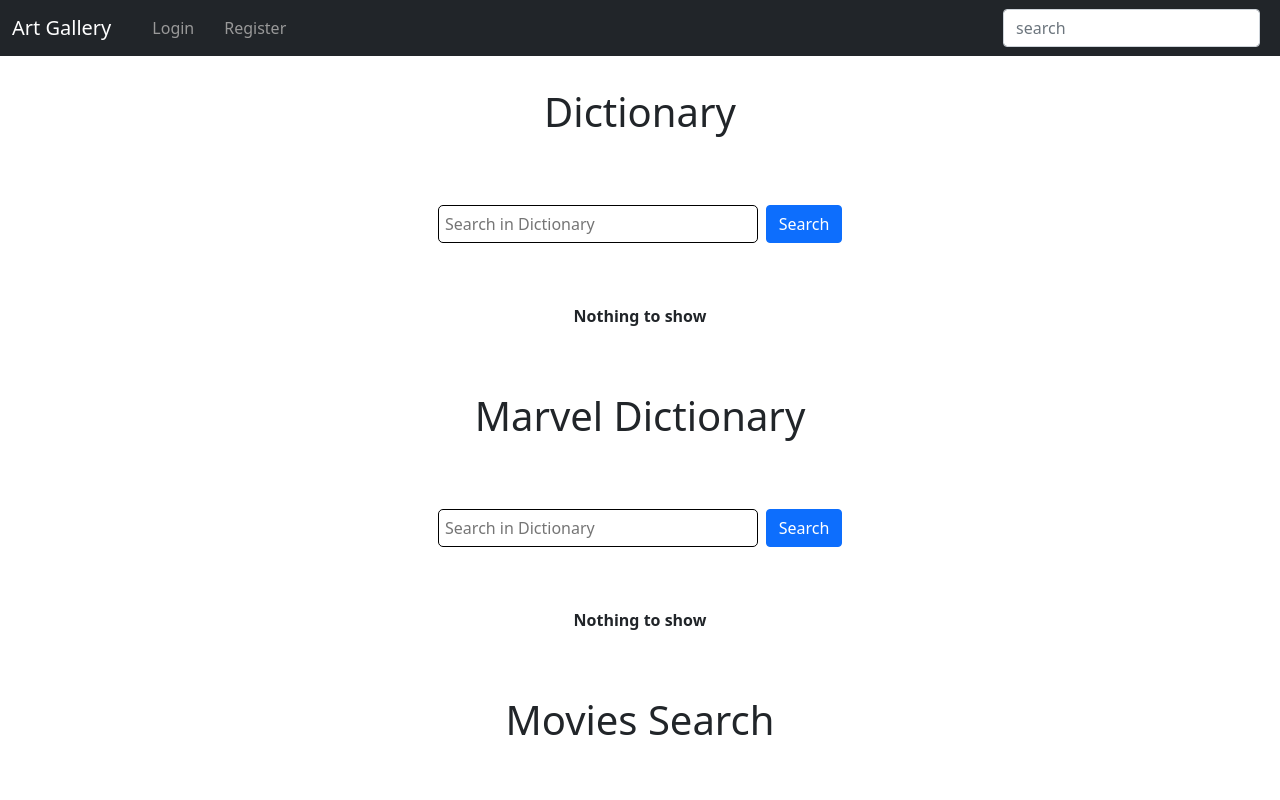
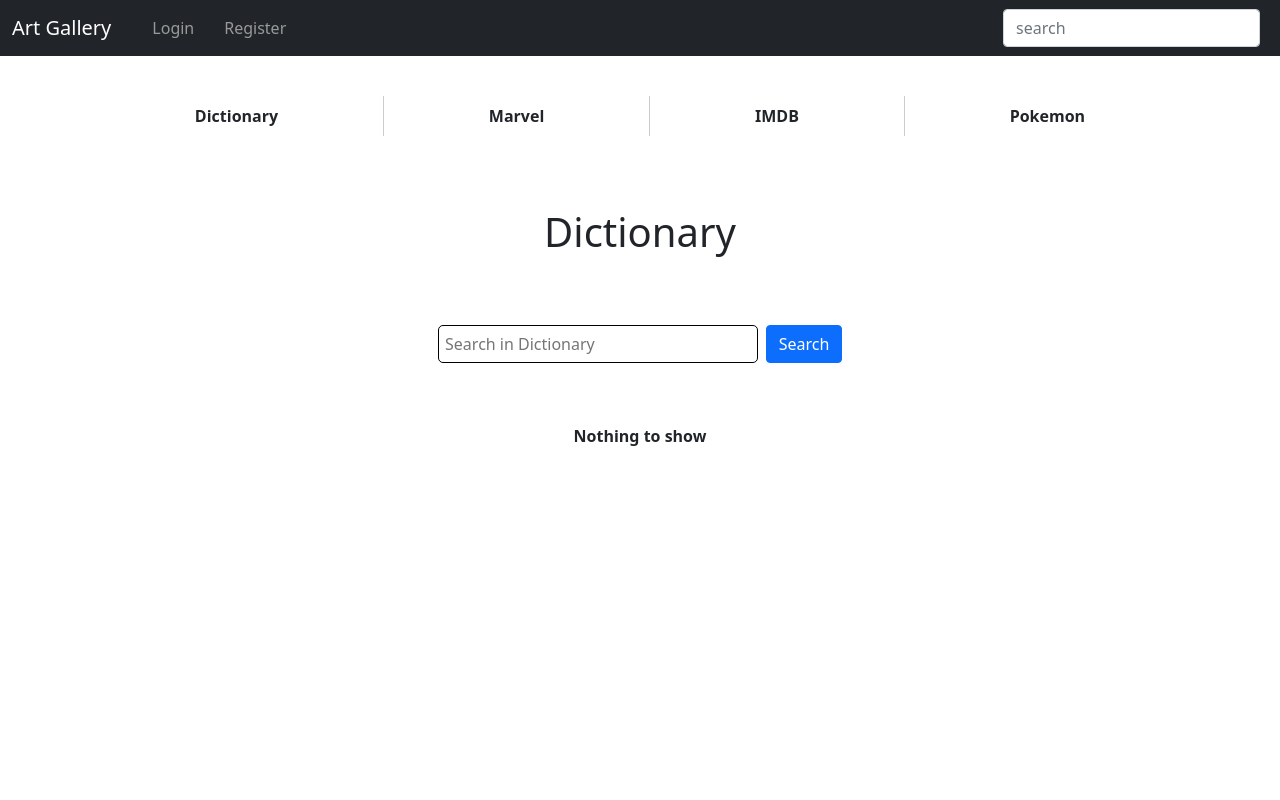
Before and after one commit to trickster1o1/react-project, a React (Create React App) app in the folder react-laravel/: page /apiTest in a window 1280 px wide. Shown: the top 800 px of the page. Built offline with nearby package versions, Linux system fonts and the light colour scheme.

Commit message:
ui management with pokedec

```diff
--- a/react-laravel/src/ApiTest.js
+++ b/react-laravel/src/ApiTest.js
@@ -5,10 +5,11 @@
     let [dicData, setDicData] = useState([]);
     let [marvelData, setMarvelData] = useState([]);
     let [movieData, setMovieData] = useState([]);
+    let [pokeData, setPokeData] = useState([]);
     // useEffect(async ()=>{
-
-    //     await fetch('http://www.omdbapi.com/?apikey=88be7f67&t=blade')
-    //     .then((response)=>response = response.json()).then((res)=>console.log(res));
+    //     await fetch('https://pokeapi.co/api/v2/pokedex/bulbasaur')
+    //     .then((res)=>res = res.json()).then((r)=>console.log(r))
+    //     .catch((error)=>console.log(error.message));
 
     // } ,[])
 
@@ -61,12 +62,61 @@
         }
     }
 
+    async function findPoke() {
+        await fetch('https://pokeapi.co/api/v2/pokemon/'+srchKey.toLowerCase())
+        .then((res)=>res = res.json())
+        .then((r)=>setPokeData(r))
+        .catch((error)=>console.log(setPokeData(error.message)));
+    }
+
+    function triggerPoke(e) {
+        if(e.key === 'Enter') {
+            findPoke();
+        }
+    }
+
+    function showFun(showThis) {
+        let dic = document.getElementById('dic');
+        let marv = document.getElementById('marv');
+        let mov = document.getElementById('mov');
+        let poke = document.getElementById('poke');
+
+        let colec = [dic, marv, mov, poke];
+        colec.forEach(cole => {
+            cole.style.display = 'none';
+        });
+
+        switch (showThis) {
+            case 'dic':
+                dic.style.display = 'block';
+                break;
+            case 'marv':
+                marv.style.display = 'block';
+                break;
+            case 'mov':
+                mov.style.display = 'block';
+                break;
+            case 'poke':
+                poke.style.display = 'block';
+
+            default:
+                break;
+        }
+    }
+
     return(
         <>
             <Header />
-            <div className = 'container' style={{'paddingBottom':'1.5em','paddingTop':'2em'}}>
+            <div className = 'container' style={{'paddingBottom':'30em','paddingTop':'2em'}}>
+                <div style={{'display':'flex','padding':'.5em'}}>
+                    <div onClick={()=>showFun('dic')} className="navHov" style={{'padding':'.5em','flexGrow':'1','borderRight':'1px solid rgba(0,0,0,0.2)','fontWeight':'bold'}} align='center'>Dictionary</div>
+                    <div onClick={()=>showFun('marv')} className="navHov" style={{'padding':'.5em','flexGrow':'1','borderRight':'1px solid rgba(0,0,0,0.2)','fontWeight':'bold'}} align='center'>Marvel</div>
+                    <div onClick={()=>showFun('mov')} className="navHov" style={{'padding':'.5em','flexGrow':'1','borderRight':'1px solid rgba(0,0,0,0.2)','fontWeight':'bold'}} align='center'>IMDB</div>
+                    <div onClick={()=>showFun('poke')} className="navHov" style={{'padding':'.5em','flexGrow':'1','fontWeight':'bold'}} align='center'>Pokemon</div>
+                </div>
+                <div style={{'paddingTop':'4em'}} id="dic">
                 <h1 align="center">Dictionary</h1>
-                <div style={{'padding':'1em','display':'flex','justifyContent':'center','width':'100%','minHeight':'10em','alignItems':'center'}}>
+                <div style={{'padding':'1em','display':'flex','justifyContent':'center','width':'100%','minHeight':'10em','alignItems':'center'}} >
                 <input type="text" onChange={(e)=>setSrchKey(e.target.value)} onKeyPress={(e)=>triggerSrch(e)} placeholder="Search in Dictionary" style={{'width':'20em','padding':'.4em','borderRadius':'5px','outline':'none','border':'1px black solid','marginRight':'.5em'}} />
                 <button className="btn btn-primary" onClick={showDic}>Search</button>
                 </div>
@@ -91,8 +141,8 @@
                     :  <b>Nothing to show</b>
                 }
                 </div>
-
-                <div style={{'paddingTop':'4em'}}>
+                </div>
+                <div style={{'paddingTop':'4em'}} id="marv">
 
                 <h1 align="center">Marvel Dictionary</h1>
                 <div style={{'padding':'1em','display':'flex','justifyContent':'center','width':'100%','minHeight':'10em','alignItems':'center'}}>
@@ -125,7 +175,7 @@
                 </div>
 
 
-            <div style={{'paddingTop':'4em'}}>
+            <div style={{'paddingTop':'4em'}} id="mov">
 
                 <h1 align="center">Movies Search</h1>
                 <div style={{'padding':'1em','display':'flex','justifyContent':'center','width':'100%','minHeight':'10em','alignItems':'center'}}>
@@ -168,6 +218,45 @@
 
             </div>
 
+
+            <div style={{'paddingTop':'4em'}} id = 'poke'>
+
+                <h1 align="center">Pokemon Search</h1>
+                <div style={{'padding':'1em','display':'flex','justifyContent':'center','width':'100%','minHeight':'10em','alignItems':'center'}}>
+                    <input type="text" onChange={(e)=>setSrchKey(e.target.value)} onKeyPress={(e)=>triggerPoke(e)}  placeholder="Search for movies" style={{'width':'20em','padding':'.4em','borderRadius':'5px','outline':'none','border':'1px black solid','marginRight':'.5em'}} />
+                    <button className="btn btn-primary" onClick={findPoke}>Search</button>
+                </div>
+                {
+                    pokeData && pokeData.name ?
+
+                    <div style={{'display':'flex','flexDirection':'column','alignItems':'flex-start','minWidth':'50%'}}>
+                        <span style={{'fontWeight':'bold','fontSize':'20pt','alignSelf':'center','padding':'.5em'}}>{pokeData.name.toUpperCase()}</span>
+                        <div style={{'display':'flex','width':'100%','flexWrap':'wrap','justifyContent':'center'}}>
+                        <ul style={{'minWidth':'15%','borderRight':'1px solid black','padding':'0 1em','listStyle':'none'}}>
+                            <b>Moves:</b>
+                        {
+                            pokeData.moves.slice(0,5).map((mov)=>
+                                <li>{mov.move.name}</li>
+                            )
+                        }
+                        </ul>
+                        <ul style={{'minWidth':'15%','listStyle':'none','padding':'0 1em'}}>
+                            <b>Type:</b>
+                        {
+                            pokeData.types.slice(0,5).map((typ)=>
+                                <li>{typ.type.name}</li>
+                            )
+                        }
+                        </ul>
+                        </div>
+                    </div>
+
+                    : <div align='center'><b>Nothing to show</b></div>
+
+                }
+
+            </div>
+
             </div>
         </>
     );
--- a/react-laravel/src/index.css
+++ b/react-laravel/src/index.css
@@ -83,3 +83,10 @@
   font-weight: bold;
   color: rgba(0,0,0,.4);
 }
+
+#mov , #marv , #poke{
+  display: none;
+} .navHov:hover {
+  border-bottom: 1px solid black;
+  cursor: pointer;
+}
```
